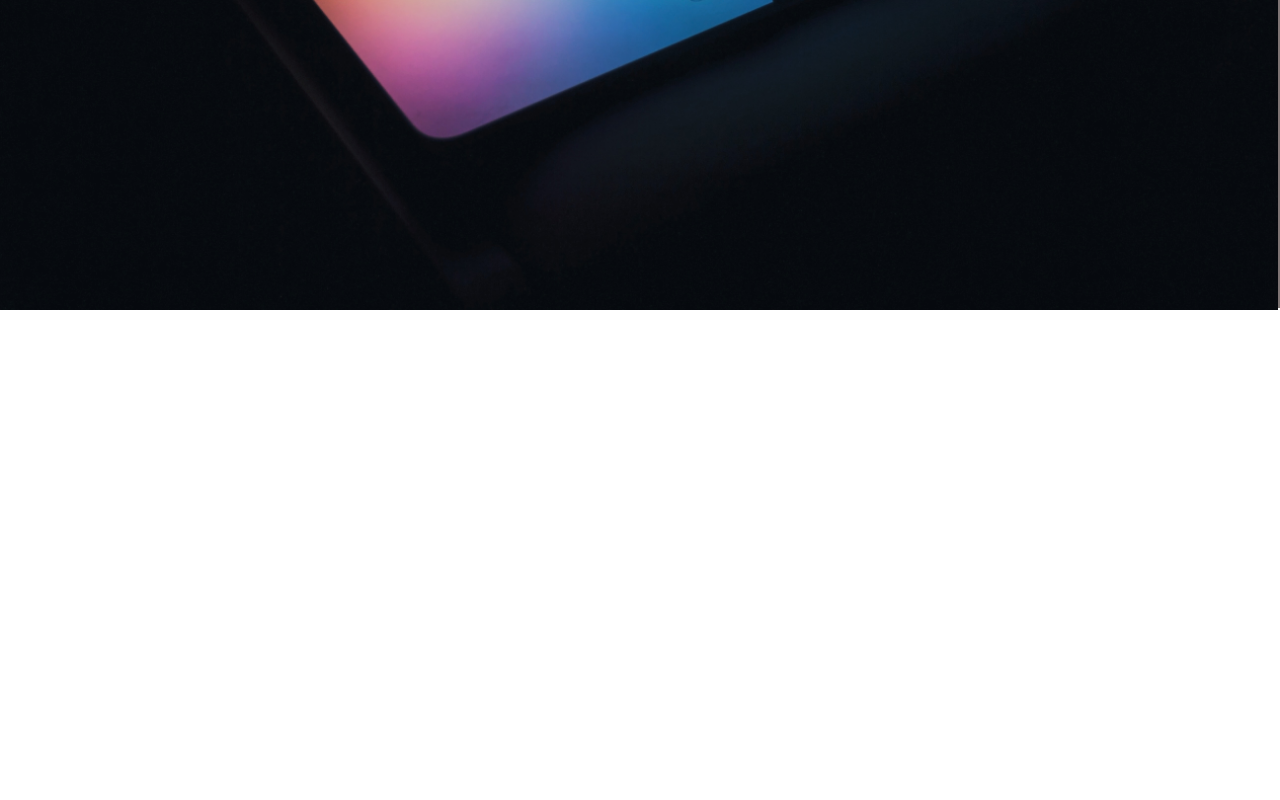
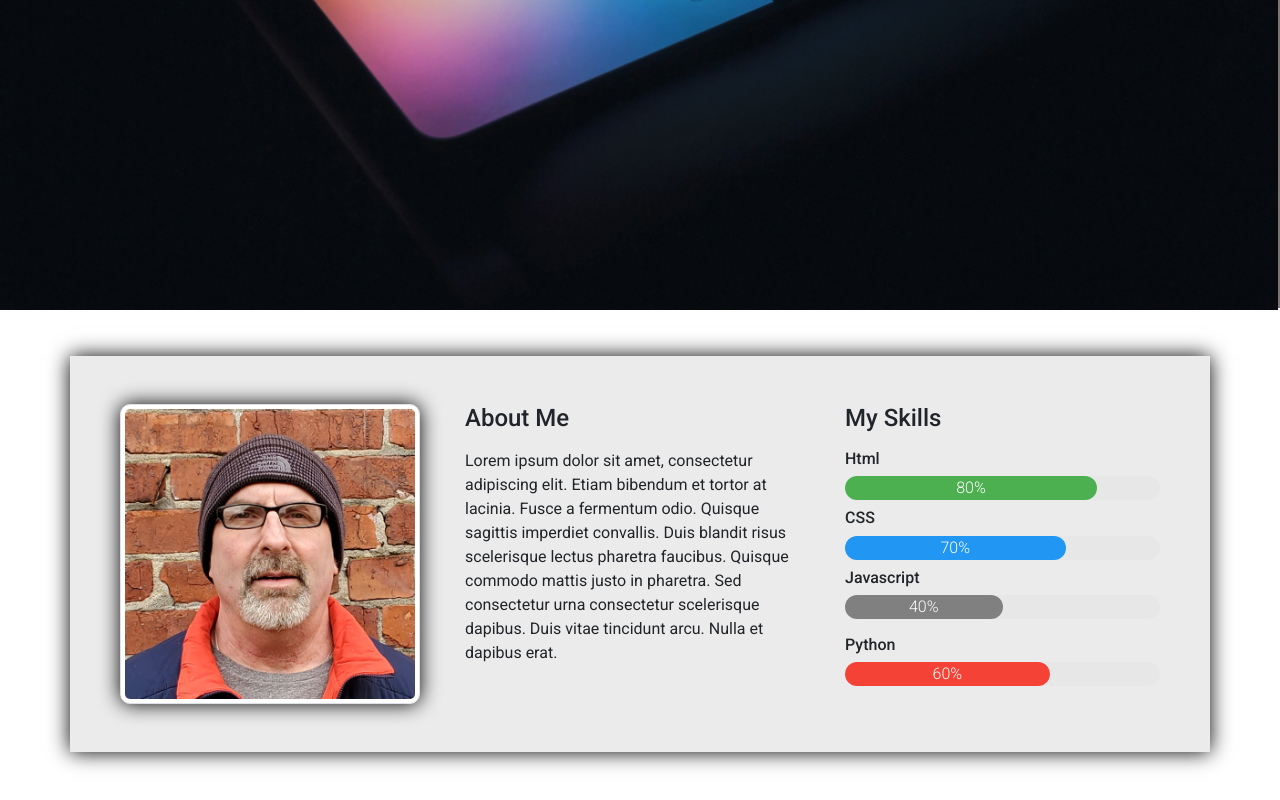
Before and after one commit to Yankez33/portfolio, a plain HTML site: page index.html in a window 1280 px wide. Shown: the part 603-1403 px from the top of the page. Before the commit the page ends 913 px from the top, so only its background shows below. Drawn offline with nearby package versions, Linux system fonts and the light colour scheme.

Commit message:
added about and skills section

```diff
--- a/index.html
+++ b/index.html
@@ -23,7 +23,7 @@
 
 <body>
     <!-- Navbar-->
-    <header id="home">
+    <div id="home">
         <nav class="navbar navbar-expand-lg navbar-dark px-5">
             <a href="#home" class="navbar-brand text-muted">Tim Maycock</a>
             <button type="button" class="navbar-toggler " data-toggle="collapse" data-target="#myNavbar">
@@ -38,7 +38,7 @@
                         <a href="#about" class="nav-link text-muted">about</a>
                     </li>
                     <li class="nav-item">
-                        <a href="#featured" class="nav-link text-muted">skills</a>
+                        <a href="#skills" class="nav-link text-muted">skills</a>
                     </li>
                     <li class="nav-item">
                         <a href="#services" class="nav-link text-muted">projects</a>
@@ -52,7 +52,7 @@
         </nav>
         <!-- End of navbar-->
 
-        <!-- Main section -->
+        <!-- Banner section -->
         <div class="container-fluid main-section">
             <div class="row">
                 <div class="col-12 bg-image">
@@ -60,7 +60,46 @@
                     <img src="images/main-laptop.jpg" alt="" class="img-responsive img-fluid">
                 </div>
             </div>
-        </div> <!-- jQuery and Bootstrap Bundle (includes Popper) -->
+        </div>
+        <!-- End of Banner Section -->
+
+        <!-- About / Skills Section -->
+        <div class="container">
+            <div class="row about-container my-5">
+                <div class="col-lg-4 my-5">
+                    <img src="images/about-pic.jpeg" alt="" class="img-fluid img-thumbnail about-pic ">
+                </div>
+                <div class="col-lg-4 mt-5">
+                    <h4 class=" mb-3" id="about">About Me</h4>
+                    <p>Lorem ipsum dolor sit amet, consectetur adipiscing elit. Etiam bibendum et tortor at lacinia.
+                        Fusce a fermentum odio. Quisque sagittis imperdiet convallis. Duis blandit risus scelerisque
+                        lectus pharetra faucibus. Quisque commodo mattis justo in pharetra. Sed consectetur urna
+                        consectetur scelerisque dapibus. Duis vitae tincidunt arcu. Nulla et dapibus erat.</p>
+                </div>
+                <div class="col-lg-4" id="skills">
+                    <h4 class="mt-5 mb-3">My Skills</h4>
+                    <h6>Html</h6>
+                    <div class="skills-container mt-2">
+                        <p class="html mb-2">80%</p>
+                    </div>
+                    <h6>CSS</h6>
+                    <div class="skills-container">
+                        <p class="css mb-2">70%</p>
+                    </div>
+                    <h6>Javascript</h6>
+                    <div class="skills-container mb-3">
+                        <p class="js mb-2">40%</p>
+                    </div>
+                    <h6>Python</h6>
+                    <div class="skills-container">
+                        <p class="python mb-2">60%</p>
+                    </div>
+                </div>
+            </div>
+        </div>
+
+
+        <!-- jQuery and Bootstrap Bundle (includes Popper) -->
         <script src="https://code.jquery.com/jquery-3.5.1.slim.min.js"
             integrity="sha384-DfXdz2htPH0lsSSs5nCTpuj/zy4C+OGpamoFVy38MVBnE+IbbVYUew+OrCXaRkfj" crossorigin="anonymous">
         </script>
--- a/styles.css
+++ b/styles.css
@@ -27,7 +27,7 @@ body {
 
 /* End of Navbar*/
 
-/* Main Section */
+/* Banner Section */
 
 .main-section {
   background-color:#7e7474
@@ -72,3 +72,48 @@ body {
   }
 }
  /* End of Main Section */
+
+/* About section */
+
+.about-container {
+  background-color: #ebebeb;
+  box-shadow: 0 0 20px black;
+}
+
+.about-pic {
+  height: 300px;
+  width: 300px;
+  margin-left: 35px;
+  border-radius: 10px;
+  box-shadow: 0 0 20px black;
+}
+
+/* Skills Section */
+.skills-container {
+      width: 90%;
+      background-color: rgb(231, 231, 231);
+      border-radius: 20px;
+   }
+
+   .html, .css, .python, .js {
+      text-align: center;
+      font-weight: 300;
+      color: white;
+      border-radius: 20px;
+   }
+   .html {
+      width: 80%;
+      background-color: #4caf50;
+   }
+   .css {
+      width: 70%;
+      background-color: #2196f3;
+   }
+   .python {
+      width: 65%;
+      background-color: #f44336;
+   }
+   .js {
+      width: 50%;
+      background-color: #808080;
+   }
```
Also changed, not shown: images/about-pic.jpeg (added), images/main-pic.png (deleted), 1 other file.
